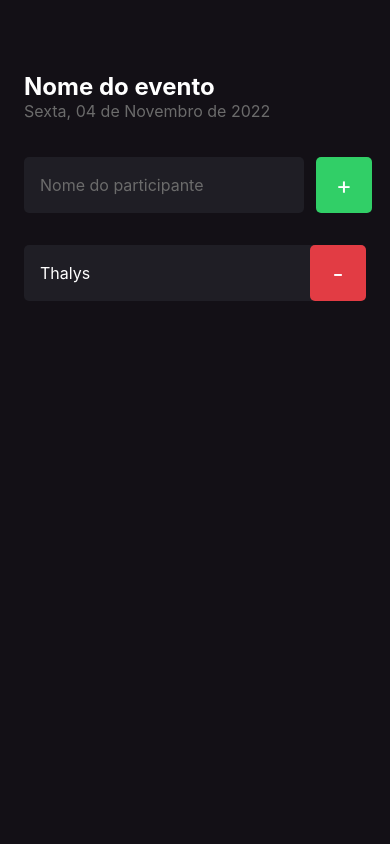
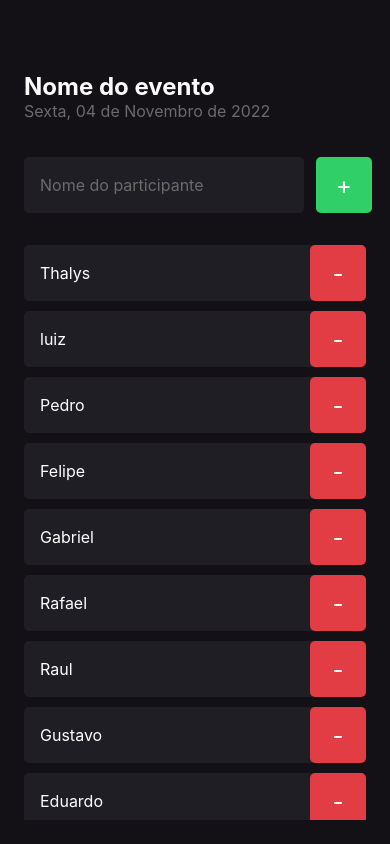
Before and after one commit to Thalys001/imhere, a React Native app: screen / in a window 390 px wide. Built offline with nearby package versions, Linux system fonts and the light colour scheme.

Commit message:
feat: adding participants array

```diff
--- a/src/screens/Home/index.tsx
+++ b/src/screens/Home/index.tsx
@@ -1,17 +1,32 @@
-import { Text, View, TextInput, TouchableOpacity } from 'react-native';
+import { Text, View, TextInput, TouchableOpacity, ScrollView } from 'react-native';
 
 import { Participant } from '../../components/Participant';
 
 import { styles } from './styles';
 
 export function Home() {
+  const participants = [
+    'Thalys',
+    'luiz',
+    'Pedro',
+    'Felipe',
+    'Gabriel',
+    'Rafael',
+    'Raul',
+    'Gustavo',
+    'Eduardo',
+    'Nathan',
+    'Bruno',
+    'Brendo'
+  ]
+
+
   function handleParticipantAdd() {
     console.log('adicionar');
   }
 
   function handleParticipantRemove(name: string) {
     console.log(`remover ${name}`);
-
   }
 
   return (
@@ -37,7 +52,16 @@ export function Home() {
         </TouchableOpacity>
       </View>
 
-      <Participant name='Thalys' onRemove={() => handleParticipantRemove('Thalys')} />
+      <ScrollView>
+        {
+          participants.map(participant => (
+            <Participant
+              key={participant}
+              name={participant}
+              onRemove={() => handleParticipantRemove('Thalys')} />
+          ))
+        }
+      </ScrollView>
     </View>
   )
 }
--- a/src/screens/Home/styles.ts
+++ b/src/screens/Home/styles.ts
@@ -42,6 +42,6 @@ export const styles = StyleSheet.create({
     width: '100%',
     flexDirection: 'row',
     marginTop: 36,
-    marginBottom: 32
+    marginBottom: 32,
   }
 })
```
